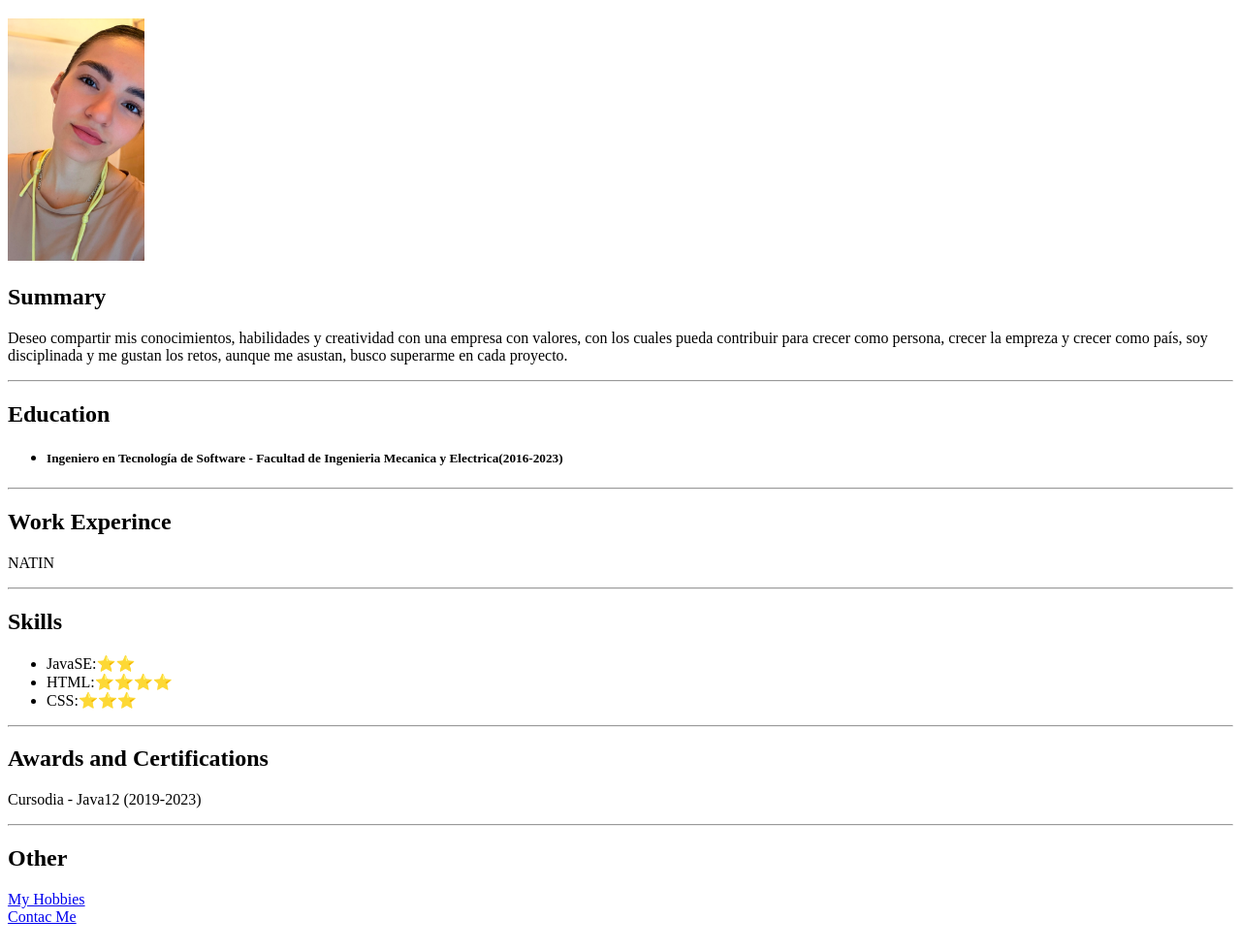
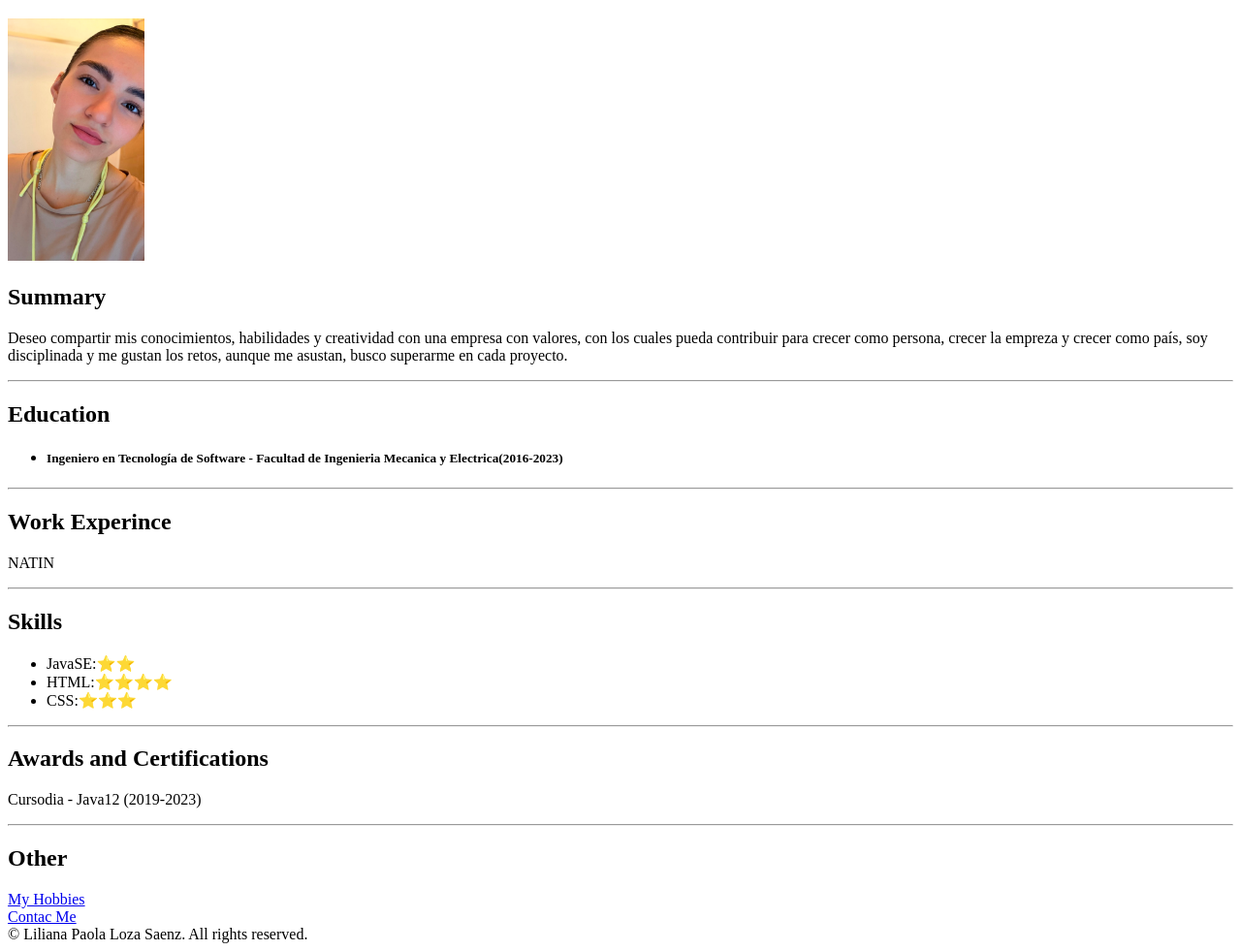
Before and after one commit to LilianaLoza/html-capstone-project1, a plain HTML site: page index.html in a window 1280 px wide. Shown: the part 61-1042 px from the top of the page at 97% size. Drawn offline with Linux system fonts and the light colour scheme.

Commit message:
Update index.html

```diff
--- a/index.html
+++ b/index.html
@@ -31,5 +31,6 @@
     <h2>Other</h2>
     <a href="webs/hobbies.html">My Hobbies</a><br>
     <a href="webs/contactme.html">Contac Me</a>
+    <footer>© Liliana Paola Loza Saenz. All rights reserved.</footer>
 </body>
 </html>
```
